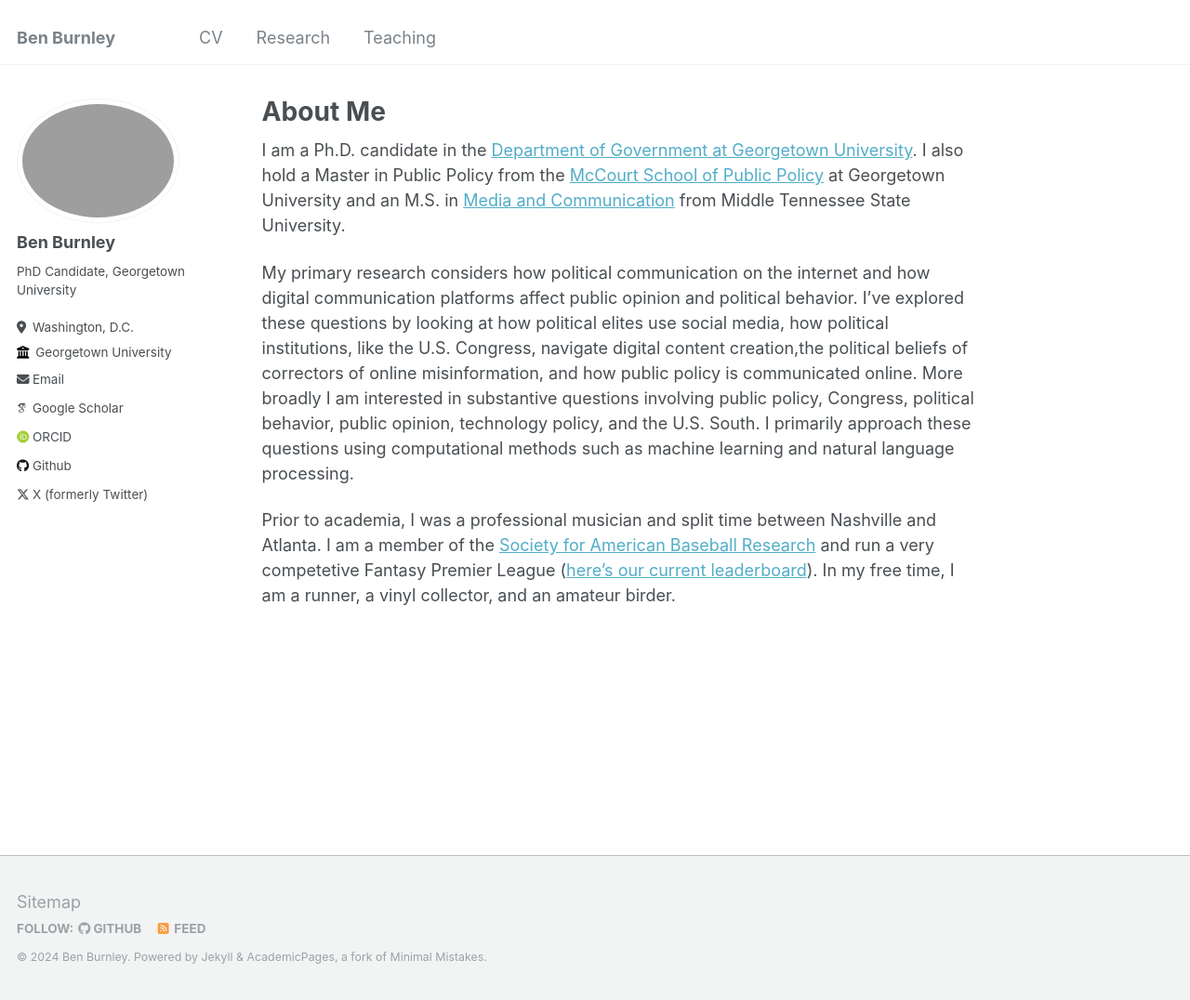
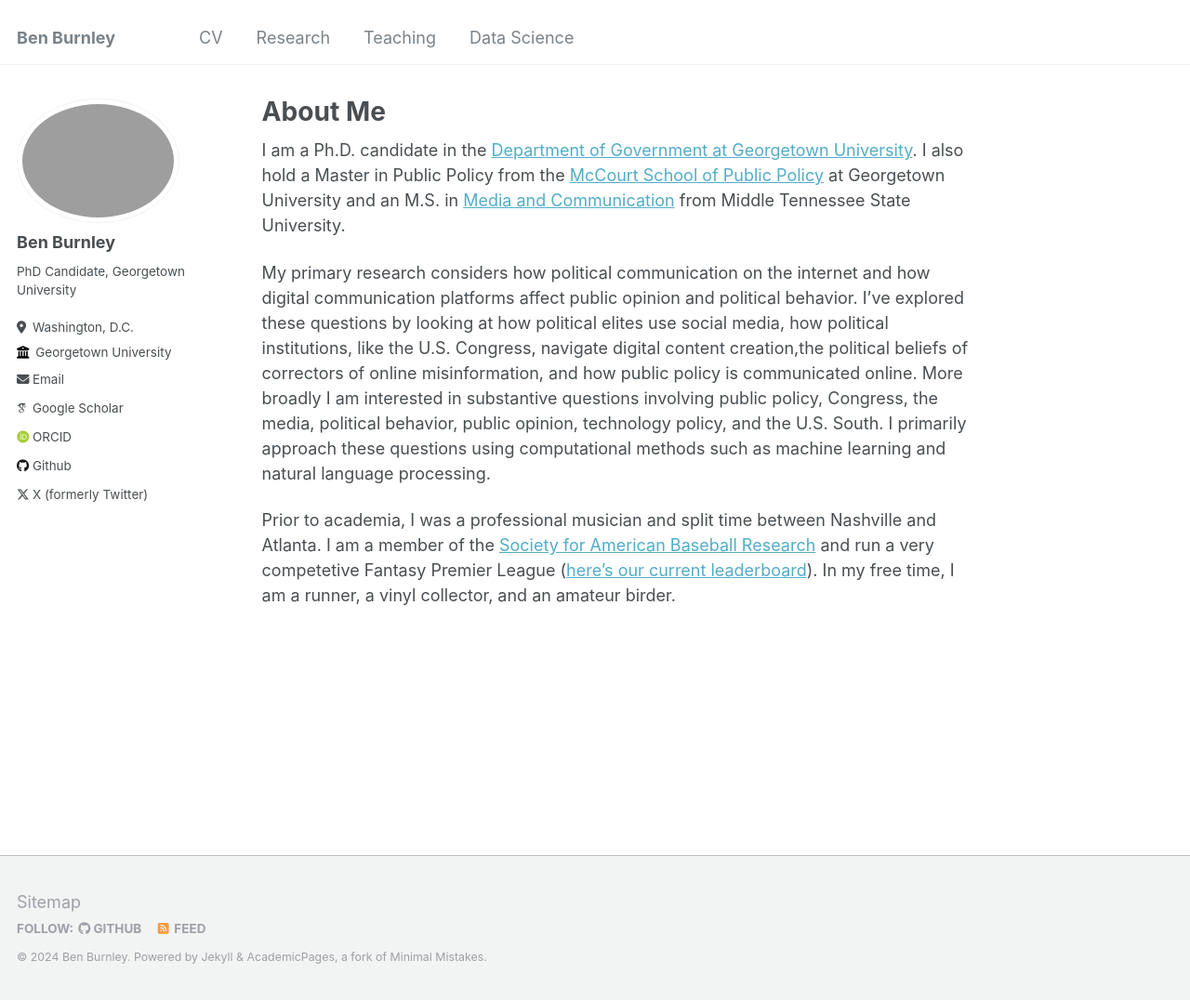
Before and after one commit to benjaminrburnley/benjaminrburnley.github.io, a Jekyll site: the page built from _pages/about.md, in a window 1280 px wide and 1076 px high. Shown: the whole window at 93% size. Built offline with Jekyll 4.4.1, drawn with Linux system fonts in a browser that asks for light colours; some web fonts are replaced.

Commit message:
add ds page

```diff
--- a/_data/navigation.yml
+++ b/_data/navigation.yml
@@ -8,3 +8,6 @@ main:
 
   - title: "Teaching"
     url: /teaching/
+
+  - title: "Data Science"
+    url: /datascience/
--- a/_pages/about.md
+++ b/_pages/about.md
@@ -9,6 +9,6 @@ redirect_from:
 I am a Ph.D. candidate in the [Department of Government at Georgetown University](https://government.georgetown.edu/). I also hold a Master in Public Policy from the [McCourt School of Public Policy](https://mccourt.georgetown.edu/) at Georgetown University and an M.S. in [Media and Communication](https://www.mtsu.edu/program/media-and-communication-m-s/) from Middle Tennessee State University.
 
 My primary research considers how political communication on the internet and how digital communication platforms affect public opinion and political behavior.
- I’ve explored these questions by looking at how political elites use social media, how political institutions, like the U.S. Congress, navigate digital content creation,the political beliefs of correctors of online misinformation, and how public policy is communicated online. More broadly I am interested in substantive questions involving public policy, Congress, political behavior, public opinion, technology policy, and the U.S. South. I primarily approach these questions using computational methods such as machine learning and natural language processing.
+ I’ve explored these questions by looking at how political elites use social media, how political institutions, like the U.S. Congress, navigate digital content creation,the political beliefs of correctors of online misinformation, and how public policy is communicated online. More broadly I am interested in substantive questions involving public policy, Congress, the media, political behavior, public opinion, technology policy, and the U.S. South. I primarily approach these questions using computational methods such as machine learning and natural language processing.
 
 Prior to academia, I was a professional musician and split time between Nashville and Atlanta. I am a member of the [Society for American Baseball Research](https://sabr.org/) and run a very competetive Fantasy Premier League ([here's our current leaderboard](https://benjaminrburnley.github.io/FPL/)). In my free time, I am a runner, a vinyl collector, and an amateur birder.
```
Also changed, not shown: _pages/datascience.md (added, +11 -0 lines).
